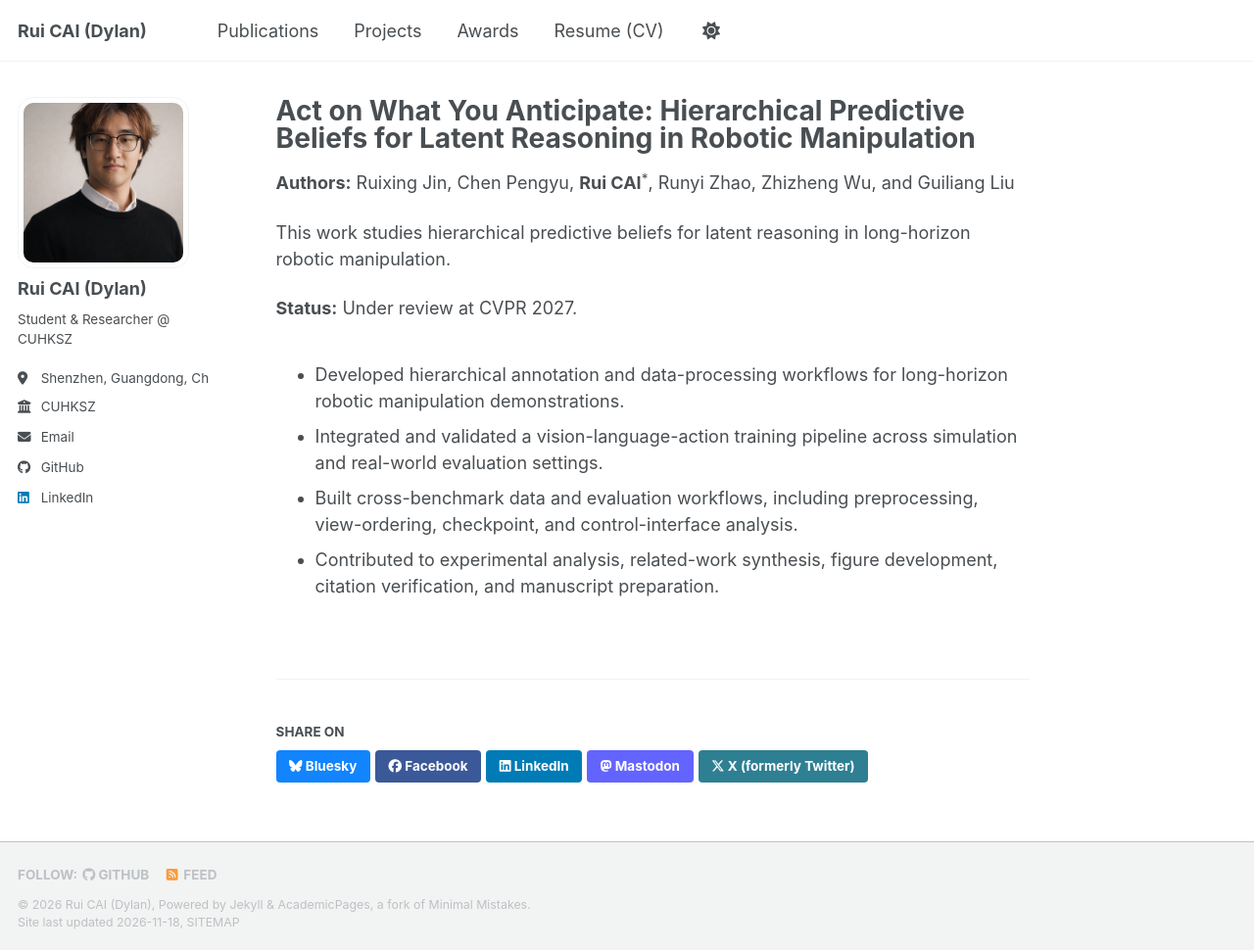
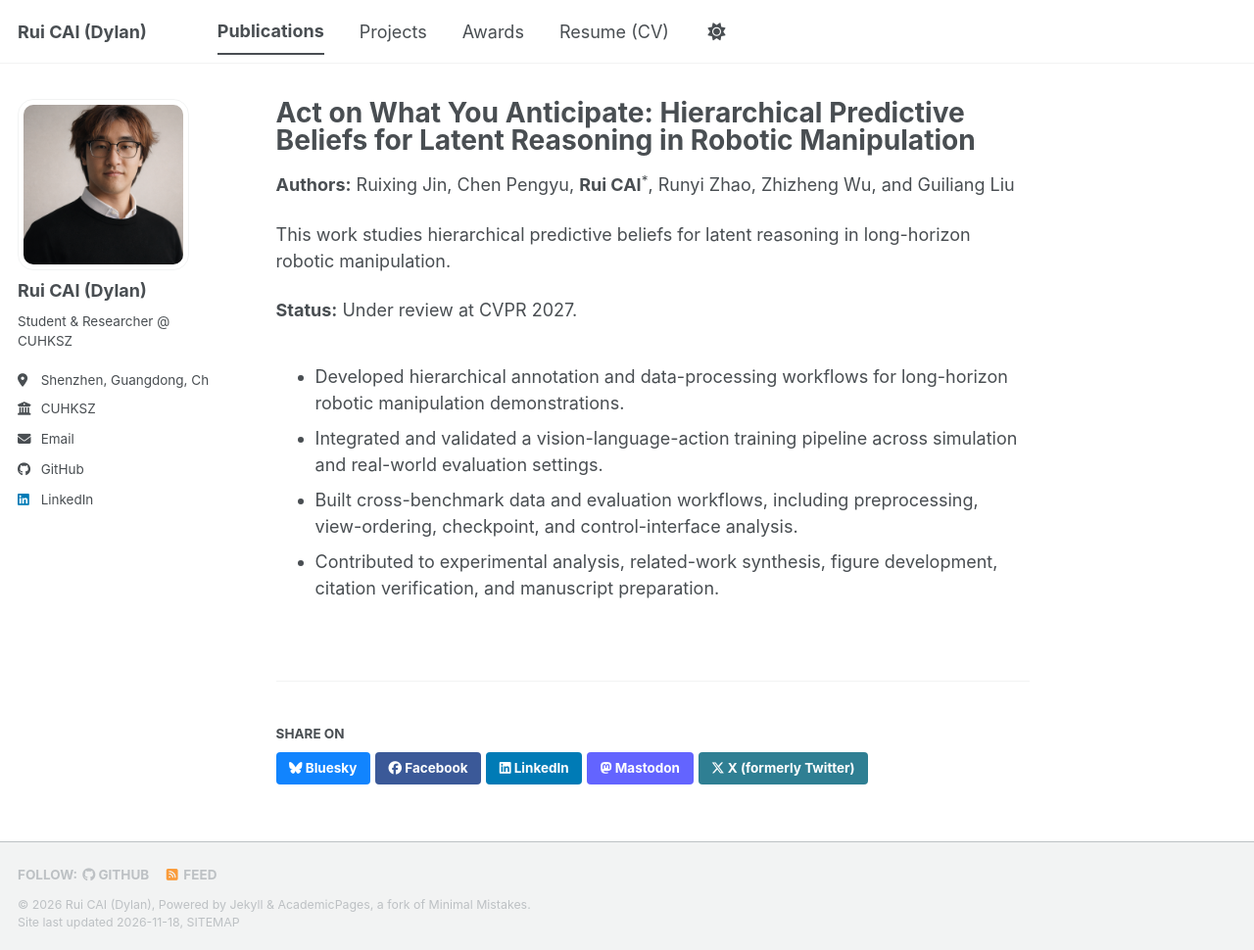
Before and after one commit to KrisCheeRay/Homepage, a Jekyll site: the page built from _publications/2026-09-01-belief-vla.md, in a window 1280 px wide and 970 px high. Shown: the whole window at 98% size. Built offline with Jekyll 4.4.1, drawn with Linux system fonts in a browser that asks for light colours; a style sheet for code colours, icons or effects is not loaded.

Commit message:
Fix publication navigation and refine profile layout

```diff
--- a/_includes/archive-single.html
+++ b/_includes/archive-single.html
@@ -39,7 +39,7 @@
     {% endif %}
 
     {% if post.publication_intro %}
-      <p class="archive__item-excerpt" itemprop="description">{{ post.publication_intro }}</p>
+      <p class="archive__item-excerpt publication__intro" itemprop="description">{{ post.publication_intro }}</p>
     {% endif %}
 
     {% if post.github_url %}
--- a/_includes/masthead.html
+++ b/_includes/masthead.html
@@ -14,7 +14,13 @@
             {% else %}
               {% assign domain = base_path %}
             {% endif %}
-            <li class="masthead__menu-item {% if page.url contains link.url and link.url != '/' or link.url == '/publications/' and page.url contains 'publication' %}selected{% endif %}">
+            {% assign nav_selected = false %}
+            {% if page.url contains link.url and link.url != '/' %}
+              {% assign nav_selected = true %}
+            {% elsif link.url == '/publications/' and page.nav_section == 'publications' %}
+              {% assign nav_selected = true %}
+            {% endif %}
+            <li class="masthead__menu-item {% if nav_selected %}selected{% endif %}">
               <a href="{{ domain }}{{ link.url }}">{{ link.title }}</a>
             </li>
           {% endfor %}
--- a/_sass/layout/_archive.scss
+++ b/_sass/layout/_archive.scss
@@ -64,6 +64,10 @@
   & + p {
     text-indent: 0;
   }
+}
+
+.publication__intro {
+  font-size: $type-size-5;
 }
 
 .archive__item-teaser {
--- a/_sass/layout/_sidebar.scss
+++ b/_sass/layout/_sidebar.scss
@@ -158,6 +158,7 @@
     height: 36px;
     max-width: none;
     object-fit: cover;
+    object-position: center 38%;
     border-radius: 16px;
 
     @include breakpoint($large) {
```
Also changed, not shown: _publications/2026-09-01-belief-vla.md (+1 -0 lines).
